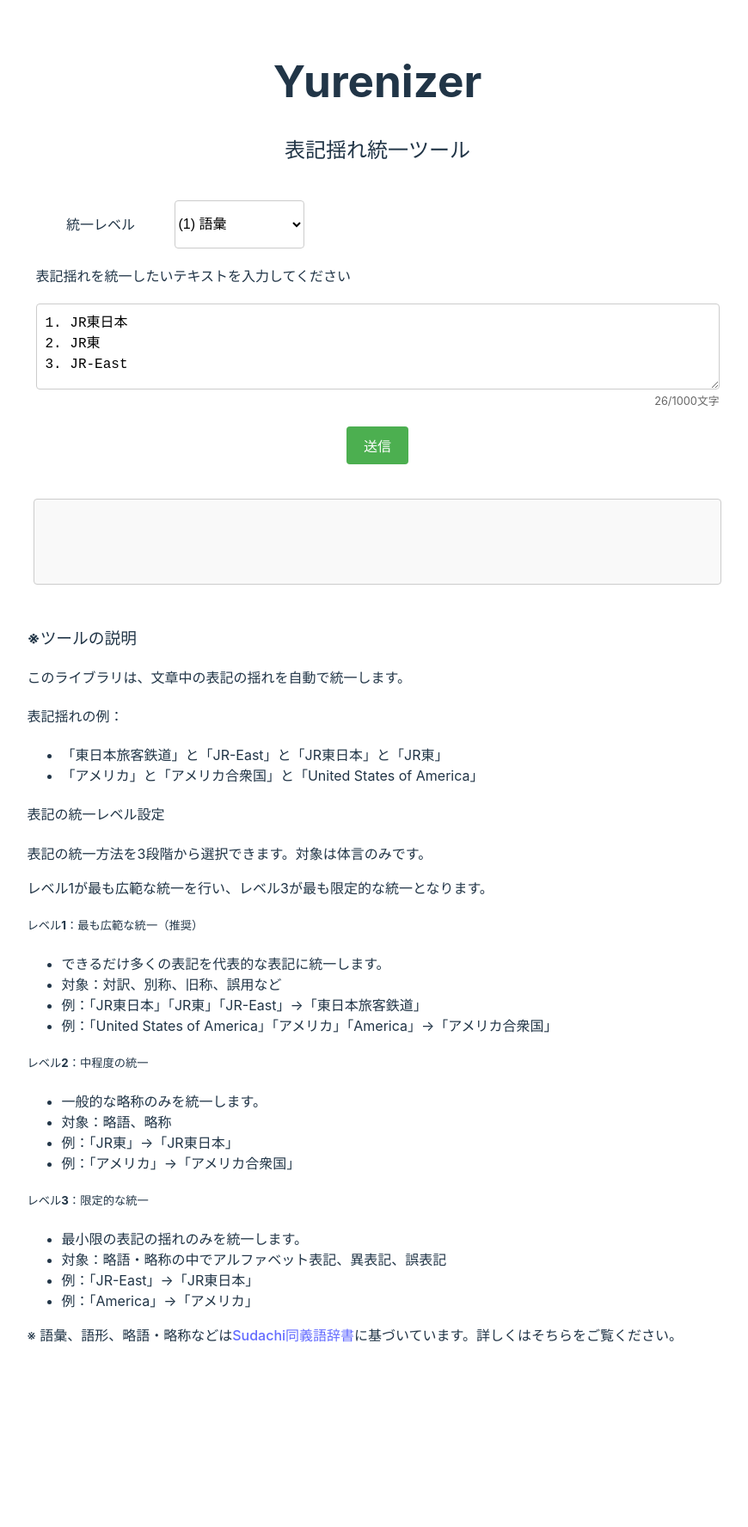
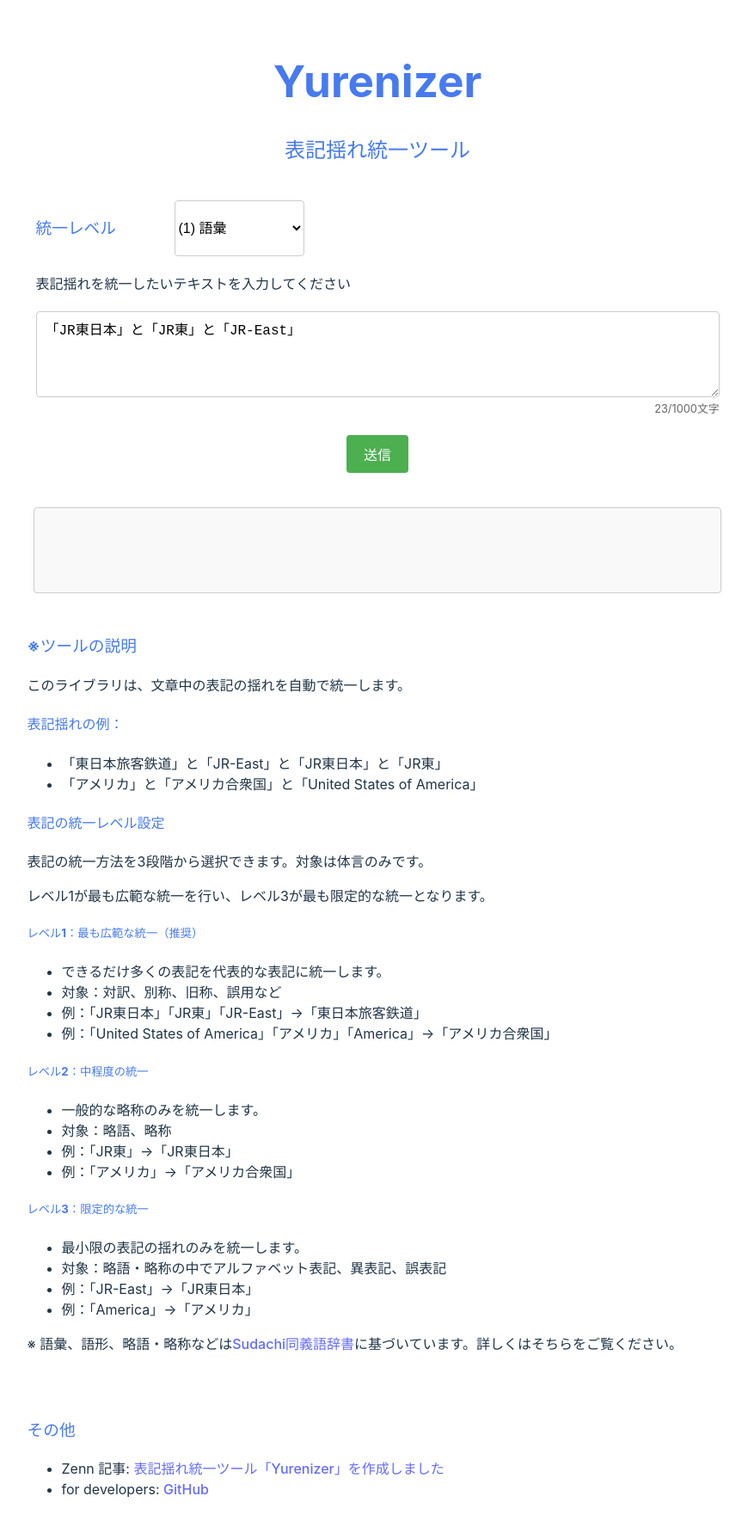
Before and after one commit to sea-turt1e/yurenizer_frontend, a Vue app: page / in a window 1280 px wide. Shown: the top 1776 px of the page at 86% size, without its empty margins (201-1071 px from the left). Before the commit the page ends 1623 px from the top, so only its background shows below. Built offline with nearby package versions, Linux system fonts and the light colour scheme.

Commit message:
スタイル変更: 統一レベルの見出しをh3に変更し、プレースホルダーを改善。その他セクションを追加。

```diff
--- a/src/App.vue
+++ b/src/App.vue
@@ -5,7 +5,7 @@
   <h2>表記揺れ統一ツール</h2>
   <div class="form-container">
     <div class="unify-options-group">
-      <p>統一レベル</p>
+      <h3>統一レベル</h3>
       <select
         v-model="flgOptions.selectedUnifyLevel"
         class="select-input"
@@ -139,8 +139,8 @@
           type="text"
           class="text-input"
           :maxlength="1000"
-          placeholder="例：&#13;&#10;1. JR東日本&#13;&#10;2. JR東&#13;&#10;3. JR-East"
-        @focus="handleFocus"
+          placeholder="例：「JR東日本」と「JR東」と「JR-East」"
+          @focus="handleFocus"
         >
         </textarea>
     <div class="character-count" :class="{ 'is-limit': inputText.length >= 1000 }">
@@ -212,6 +212,14 @@
       </div>
     <p>※ 語彙、語形、略語・略称などは<a href="https://github.com/WorksApplications/SudachiDict/blob/develop/docs/synonyms.md" target="_blank" rel="noopener noreferrer">Sudachi同義語辞書</a>に基づいています。詳しくはそちらをご覧ください。</p>
   </div>
+
+  <div class="others">
+    <h3>その他</h3>
+      <ul>
+        <li>Zenn 記事: <a href="https://zenn.dev/sea_turt1e/articles/7b3b3b3b3b3b3b3b3b3b" target="_blank" rel="noopener noreferrer">表記揺れ統一ツール「Yurenizer」を作成しました</a></li>
+        <li>for developers: <a href="https://github.com/sea-turt1e/yurenizer/blob/main/README_ja.md" target="_blank" rel="noopener noreferrer">GitHub</a></li>
+      </ul>
+  </div>
 </template>
 
 <script lang="ts">
@@ -227,7 +235,7 @@
 export default defineComponent({
   name: 'FormComponent',
   setup() {
-    const inputText = ref('1. JR東日本\n2. JR東\n3. JR-East')
+    const inputText = ref('「JR東日本」と「JR東」と「JR-East」')
     const isLoading = ref(false)
     const error = ref('')
     const flgOptions = reactive({
@@ -390,6 +398,9 @@
   grid-template-columns: repeat(5, 1fr); /* 5つのオプションを横一列に */
   gap: 10px; /* 項目間の間隔 */
 }
+.unify-options-group h3 {
+  text-align: left;
+}
 
 .radio-item {
   display: flex;
@@ -508,11 +519,12 @@
   background-color: #45a049;
 }
 
-.optionExplain {
+.optionExplain, .others {
   margin-top: 20px;
   padding: 10px;
   text-align: left;
 }
+
 
 .character-count {
   text-align: right;
@@ -524,4 +536,8 @@
 .character-count.is-limit {
   color: #ff0000;
 }
+
+h1, h2, h3, h4, h5 {
+  color:  #0b4eeac0;
+}
 </style>
```
